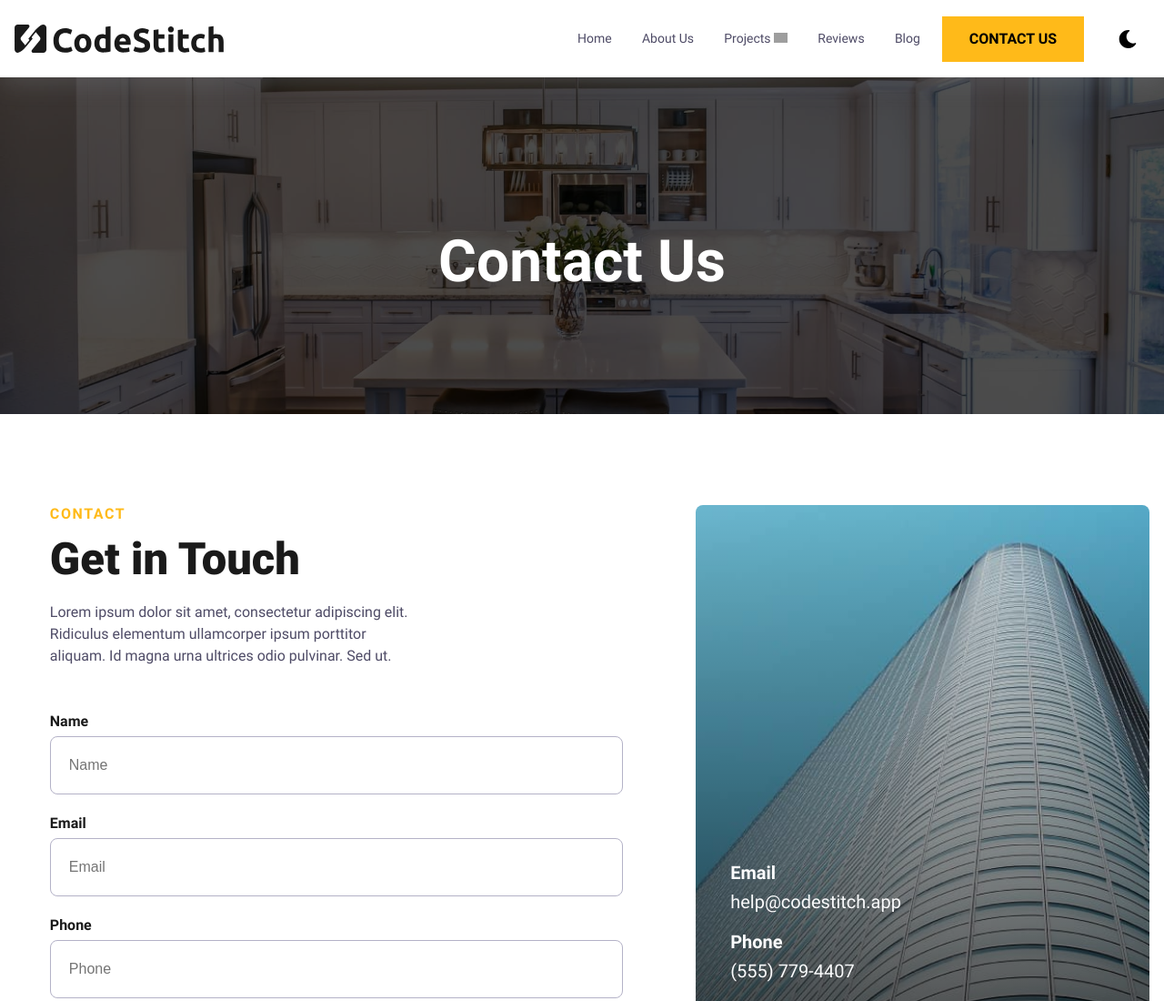
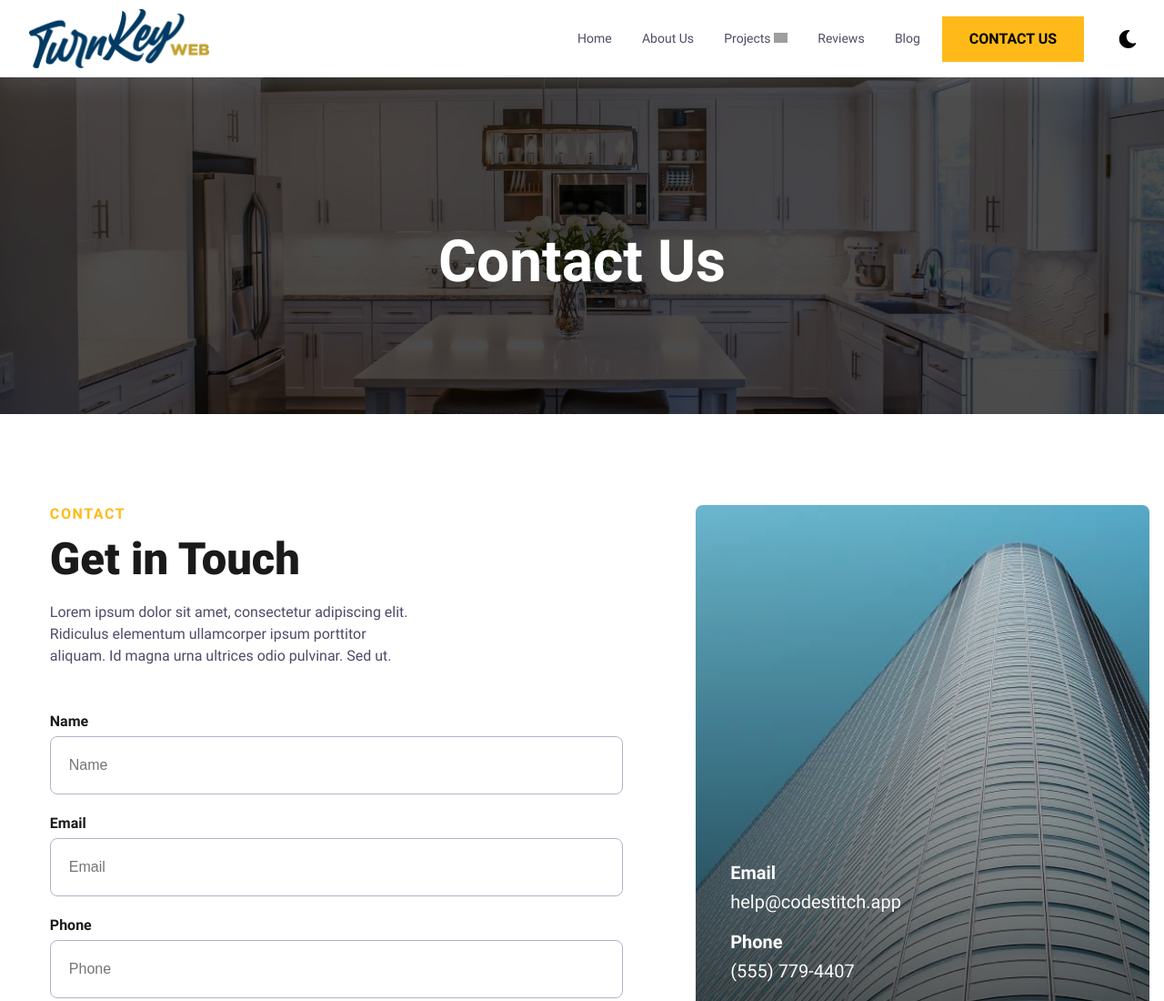
Before and after one commit to alejandro-siremarketing/Roofing-site, an Eleventy site: page src/content/pages/contact.html in a window 1280 px wide. Shown: the top 1100 px of the page at 91% size. Built offline with nearby package versions, Linux system fonts and the light colour scheme; Eleventy itself is replaced by a stand-in of ours; files that its build step writes are made by us from their sources; grey boxes are pictures that could not be loaded; files whose address does not match are found by name.

Commit message:
Edited logo to TK logo

```diff
--- a/src/_includes/components/header.html
+++ b/src/_includes/components/header.html
@@ -7,7 +7,7 @@
         <!--Nav Logo-->
         <a href="/" class="cs-logo" aria-label="back to home" tabindex="2">
             <img
-                src="/assets/svgs/logo-black.svg"
+                src="src\assets\images\TurnKey-Web-horizontal-web-size.png"
                 alt=""
                 width="210"
                 height="29"
```
Also changed, not shown: src/assets/images/TurnKey-Web-horizontal-web-size.png (added).
